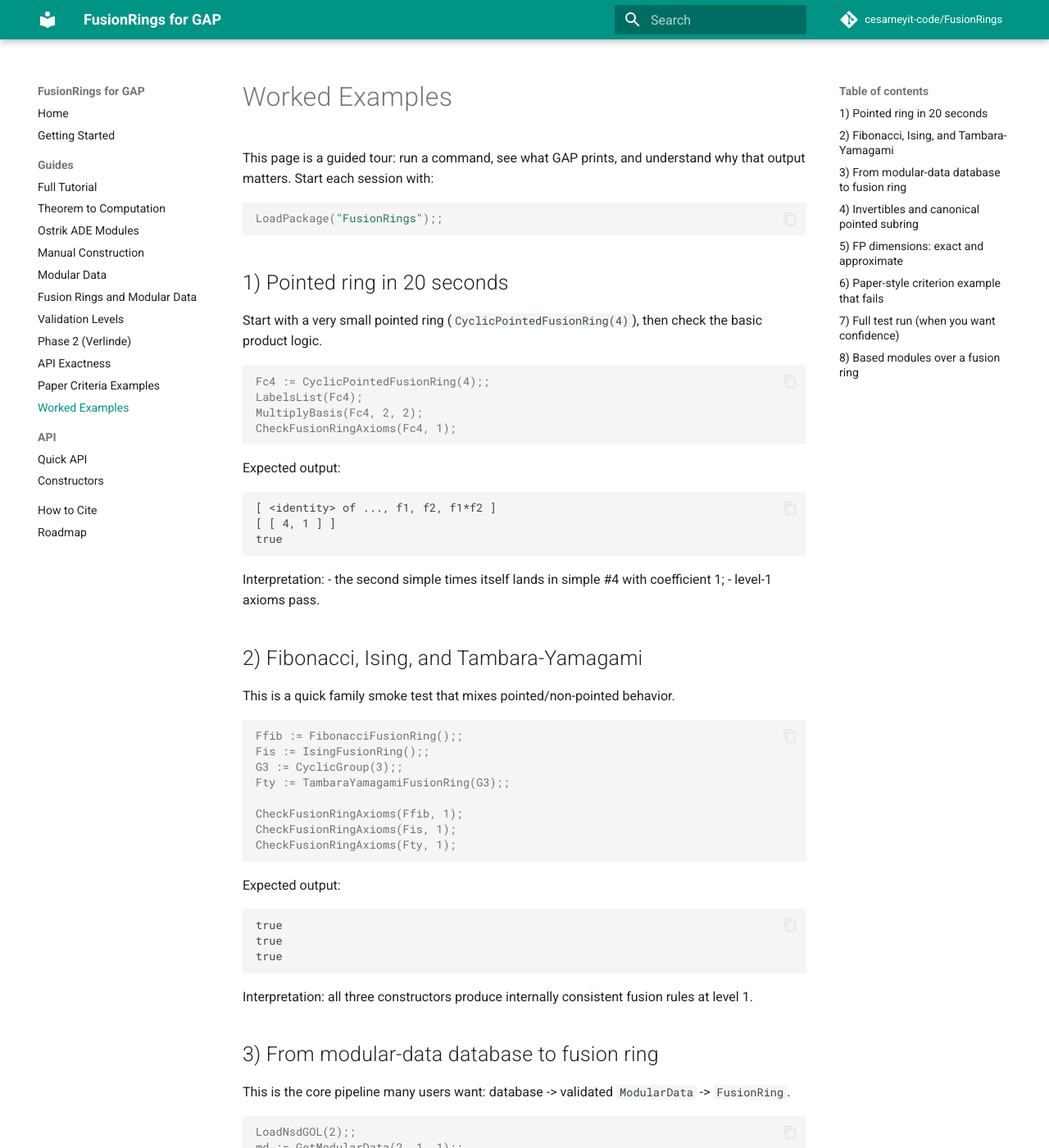
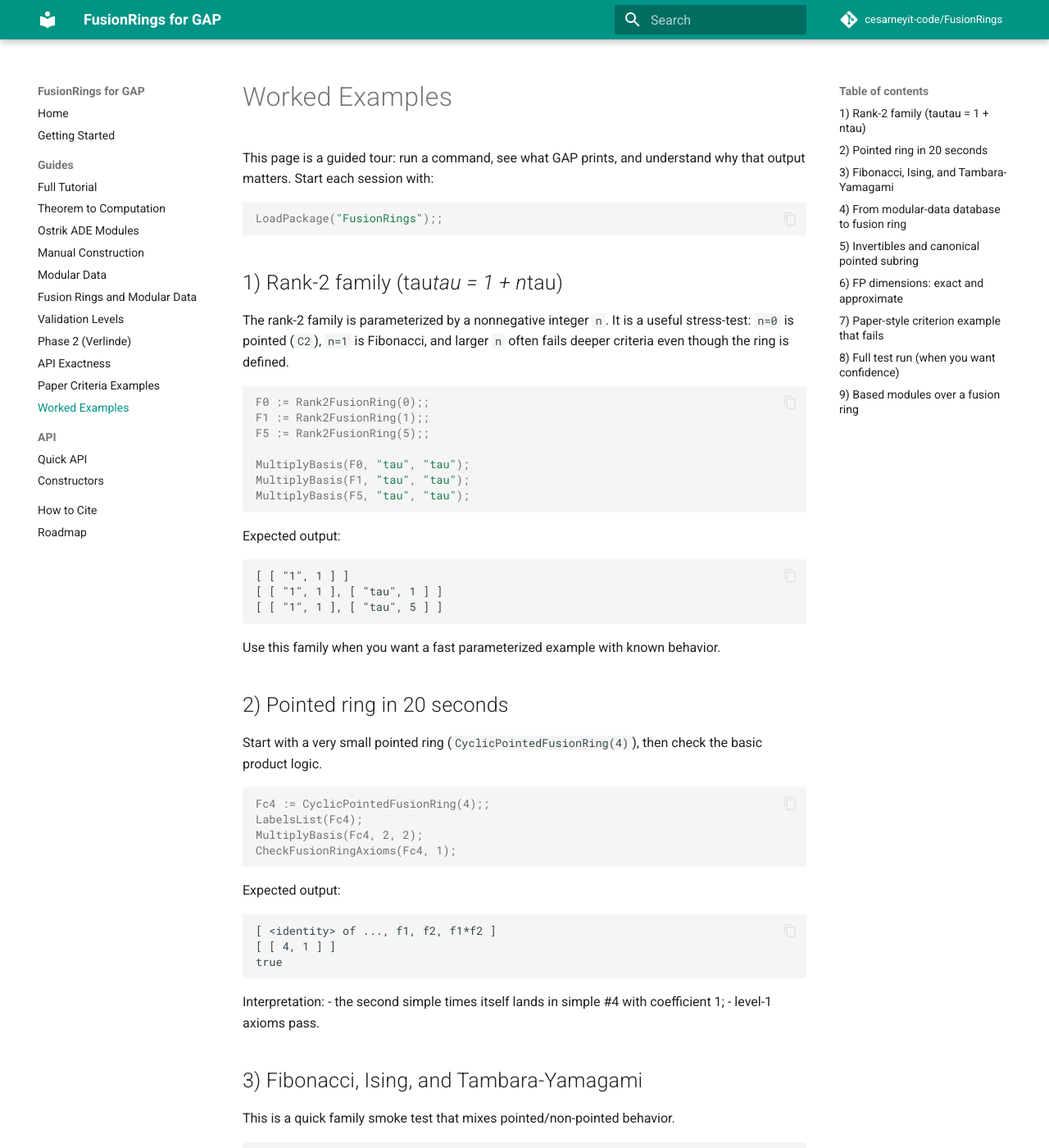
Before and after one commit to cesarneyit-code/FusionRings, an MkDocs documentation site: the page built from webdocs/guide/examples.md, in a window 1280 px wide and 1400 px high. Shown: the whole window at 82% size. Built offline with MkDocs 1.6.1 and Material for MkDocs 9.7.7, drawn with Linux system fonts in a browser that asks for light colours; comment, search, counter and statistics services are not loaded; some of the changed text lies outside the part shown.

Commit message:
feat: add rank-2 fusion ring family and docs

````diff
--- a/webdocs/guide/examples.md
+++ b/webdocs/guide/examples.md
@@ -7,7 +7,33 @@ why that output matters. Start each session with:
 LoadPackage("FusionRings");;
 ```
 
-## 1) Pointed ring in 20 seconds
+## 1) Rank-2 family (tau*tau = 1 + n*tau)
+
+The rank-2 family is parameterized by a nonnegative integer `n`.
+It is a useful stress-test: `n=0` is pointed (`C2`), `n=1` is Fibonacci,
+and larger `n` often fails deeper criteria even though the ring is defined.
+
+```gap
+F0 := Rank2FusionRing(0);;
+F1 := Rank2FusionRing(1);;
+F5 := Rank2FusionRing(5);;
+
+MultiplyBasis(F0, "tau", "tau");
+MultiplyBasis(F1, "tau", "tau");
+MultiplyBasis(F5, "tau", "tau");
+```
+
+Expected output:
+
+```text
+[ [ "1", 1 ] ]
+[ [ "1", 1 ], [ "tau", 1 ] ]
+[ [ "1", 1 ], [ "tau", 5 ] ]
+```
+
+Use this family when you want a fast parameterized example with known behavior.
+
+## 2) Pointed ring in 20 seconds
 
 Start with a very small pointed ring (`CyclicPointedFusionRing(4)`), then check
 the basic product logic.
@@ -83,7 +109,7 @@ Interpretation:
 - the modular datum passes validation level 7;
 - the reconstructed fusion ring also passes ring-axiom checks.
 
-## 4) Invertibles and canonical pointed subring
+## 5) Invertibles and canonical pointed subring
 
 Now inspect structure inside a non-pointed ring (`IsingFusionRing`).
 
@@ -169,7 +195,7 @@ FusionRings_TestAllStrict();
 
 This runs the package test suite and is the right command before a commit.
 
-## 8) Based modules over a fusion ring
+## 9) Based modules over a fusion ring
 
 The package now supports based modules (Ostrik's based modules over a based
 ring, i.e. modules over a fusion ring with nonnegative integral action
````
Also changed, not shown: other parts of webdocs/guide/examples.md (+5 -5 lines), webdocs/api/quick-api.md (+1 -0 lines), webdocs/guide/full-tutorial.md (+27 -7 lines), webdocs/guide/fusion-rings-and-modular-data.md (+13 -0 lines), webdocs/guide/getting-started.md (+22 -0 lines), webdocs/guide/manual-construction.md (+12 -0 lines), 4 other files.
